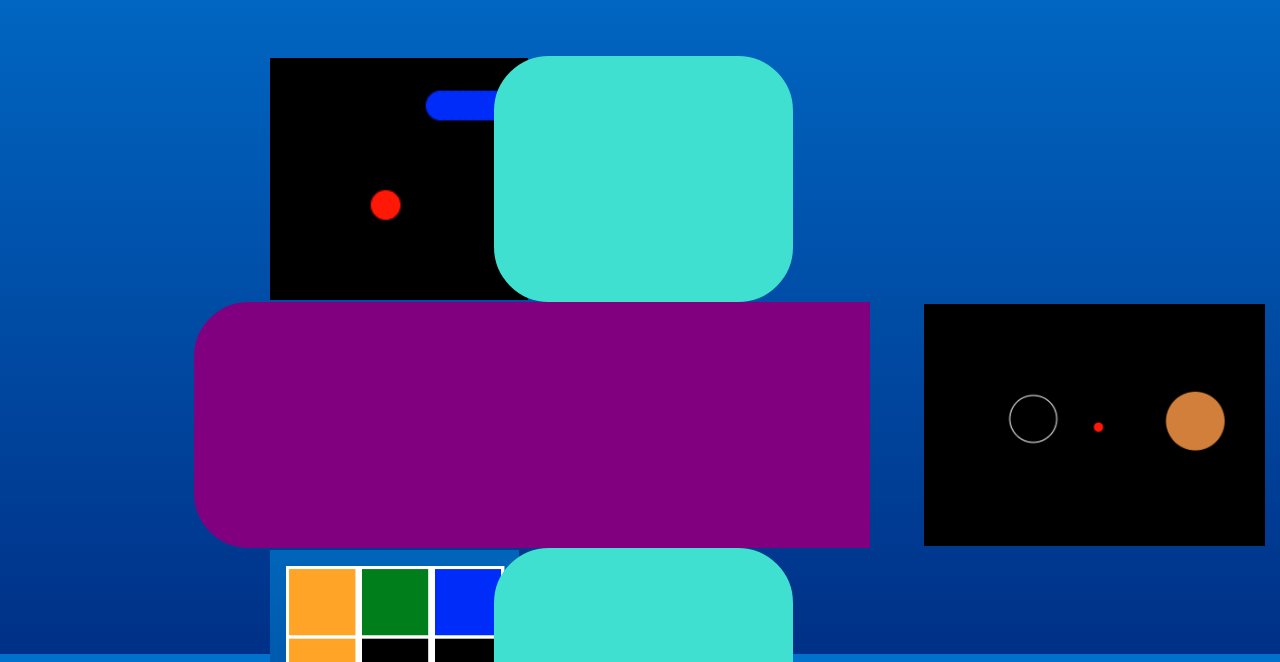
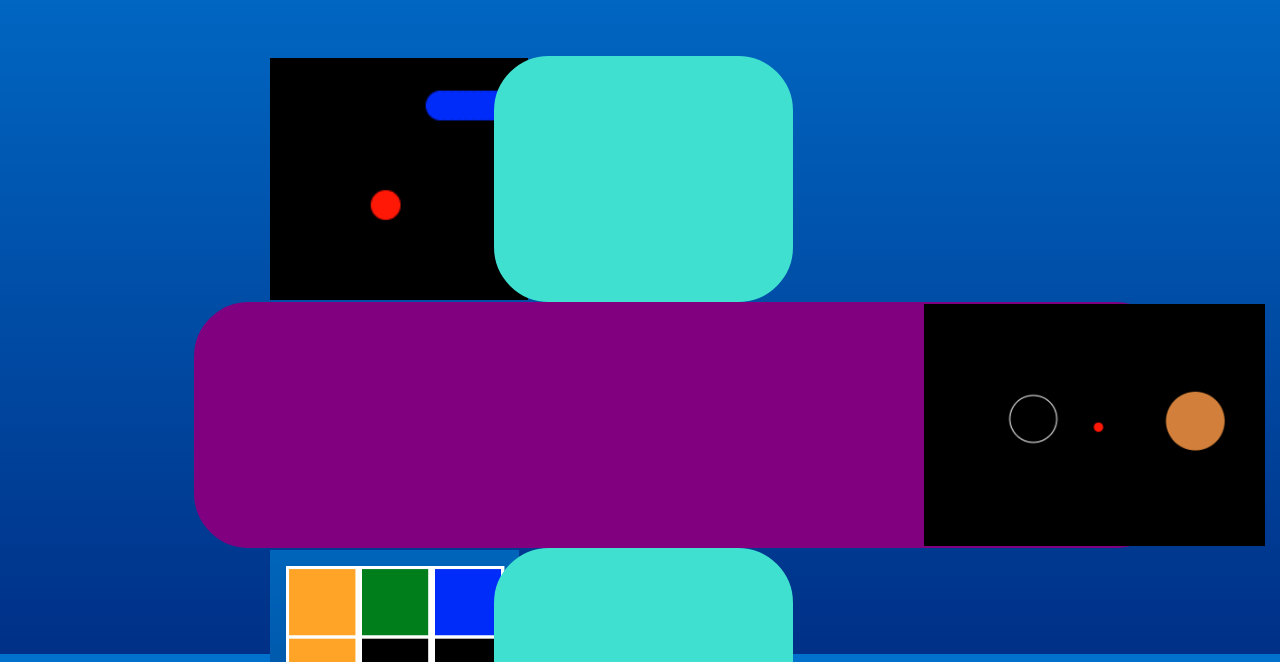
Before and after one commit to Spectromon/Dissertation-Website, a website: page games.html in a window 1280 px wide. Shown: the part 146-808 px from the top of the page. Drawn offline with nearby package versions, Linux system fonts and the light colour scheme.

Commit message:
Update gamestyle.css

```diff
--- a/gamestyle.css
+++ b/gamestyle.css
@@ -272,13 +272,6 @@ cursor: pointer;
     border-bottom-left-radius: 55px;
 
 }
-
-.left-bottom:hover{
-    transition: .3s;
-    background-color: white;
-    border: 2px solid white;
-    border-radius: 55px
-}
 .center-bottom{
     cursor: pointer;
     transition: .3s;
@@ -289,9 +282,10 @@ cursor: pointer;
     justify-content: flex-start !important;
     flex: 0 0 33%;
     max-width: 33%;
-    background-color: transparent;
-    border: 2px solid transparent;
-    border-radius: 55px
+    background-color: purple;
+    border: 2px solid purple;
+    border-top-right-radius: 55px;
+    border-bottom-right-radius: 55px;
 
 }
 
```
